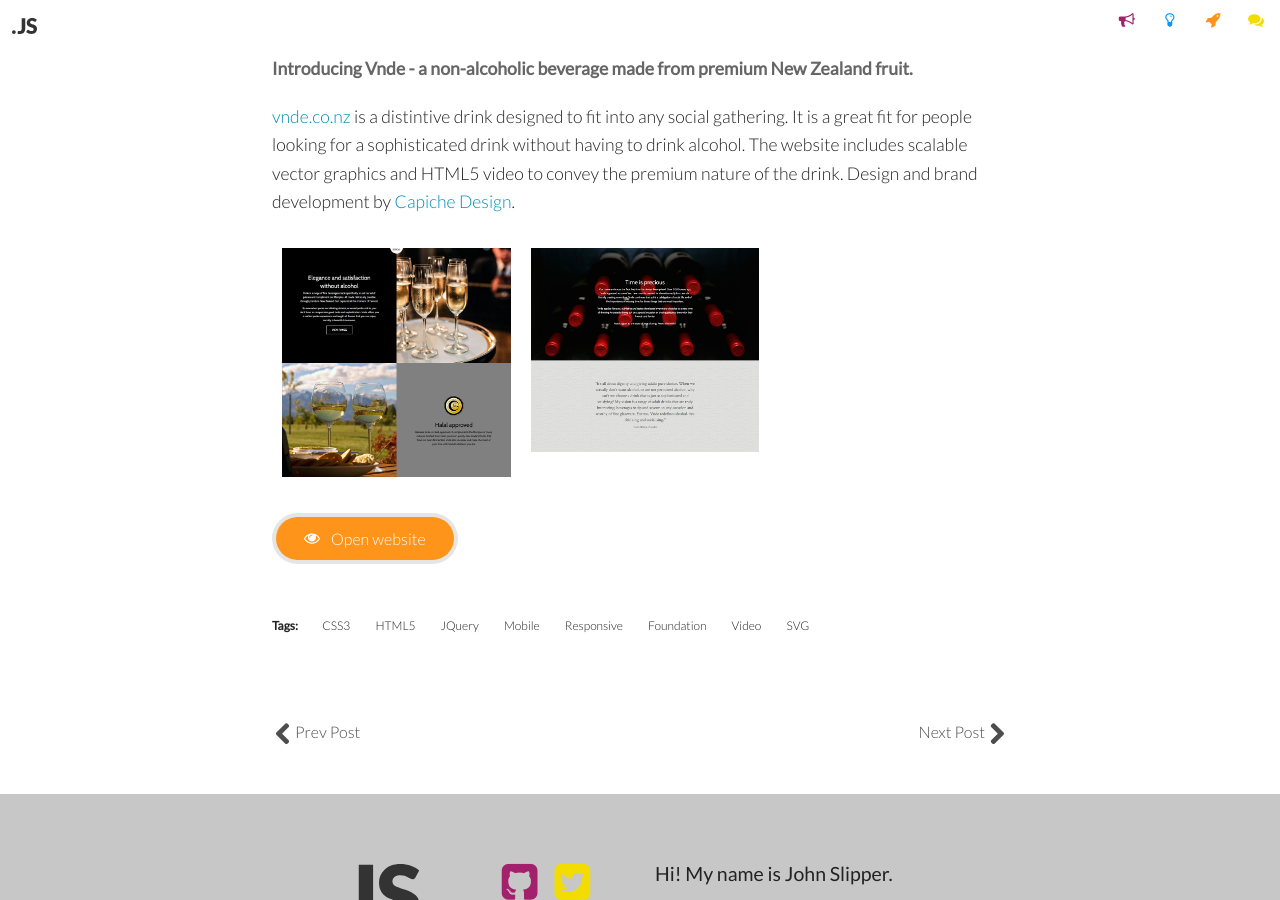
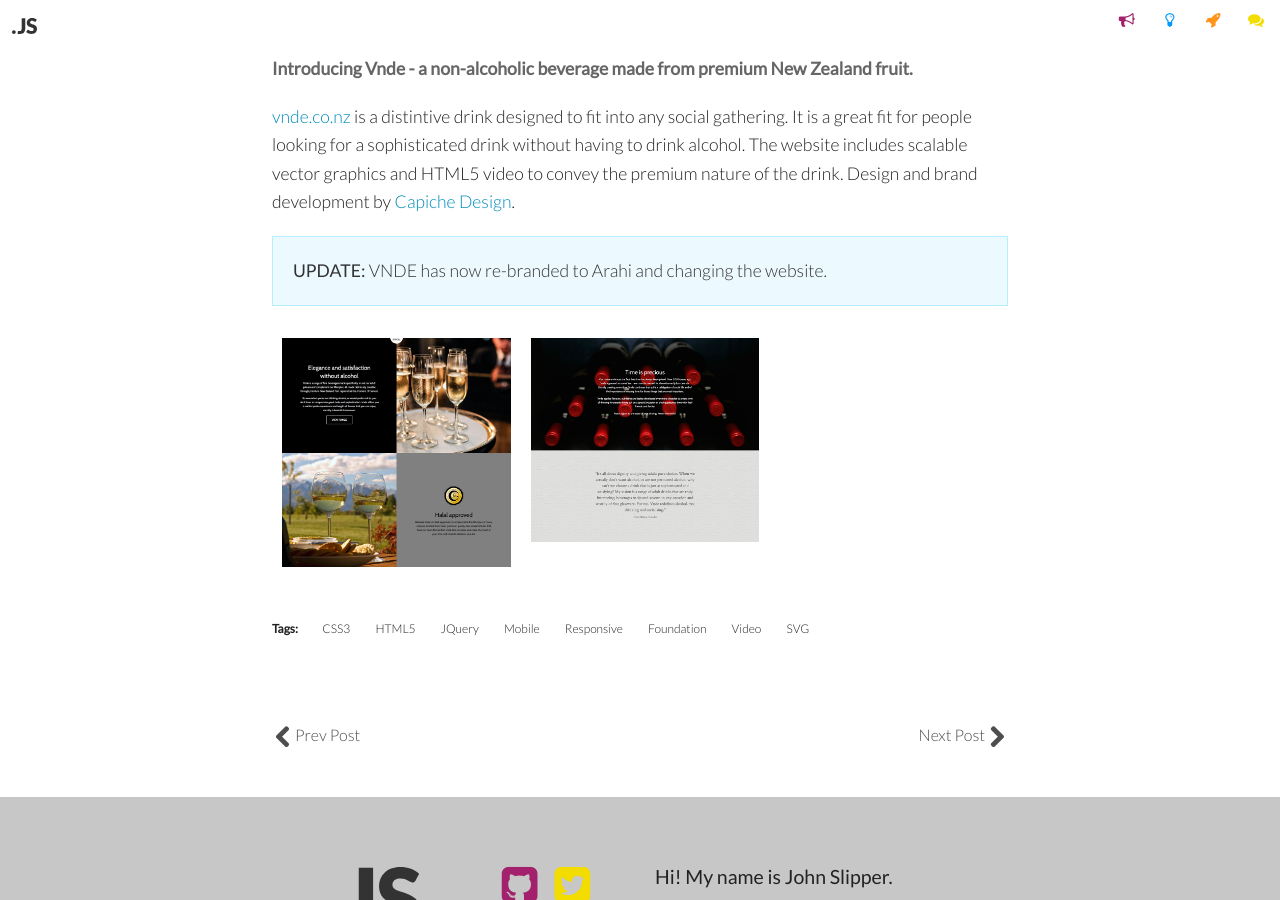
Before and after one commit to johnslipper/johnslipper.github.io, a Jekyll site: the page built from _posts/2014-10-13-vnde-website.markdown, in a window 1280 px wide and 900 px high, scrolled down 557 px. Built offline with Jekyll 4.4.1, drawn with Linux system fonts in a browser that asks for light colours; Markdown is read by kramdown in place of the engine named in the settings.

Commit message:
VNDE Website Removal

```diff
--- a/_posts/2014-10-13-vnde-website.markdown
+++ b/_posts/2014-10-13-vnde-website.markdown
@@ -31,7 +31,7 @@
 	url: '/img/posts-full/vnde-2.jpg',
 	caption: 'Vnde website'
 }
-link-website: 'http://www.vnde.co.nz'
+update: 'VNDE has now re-branded to Arahi and changing the website.'
 ---
 
 Introducing Vnde - a non-alcoholic beverage made from premium New Zealand fruit.
```
